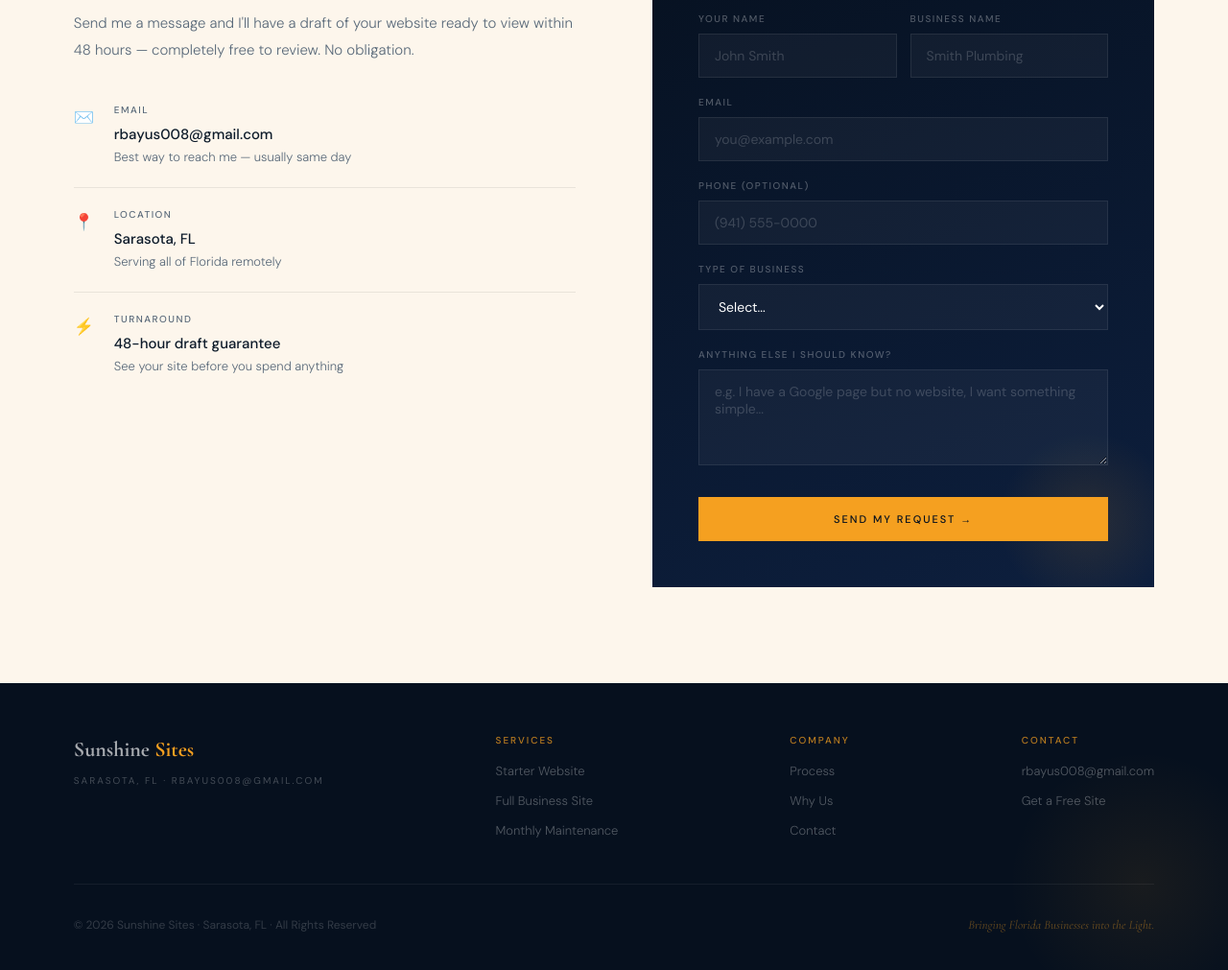
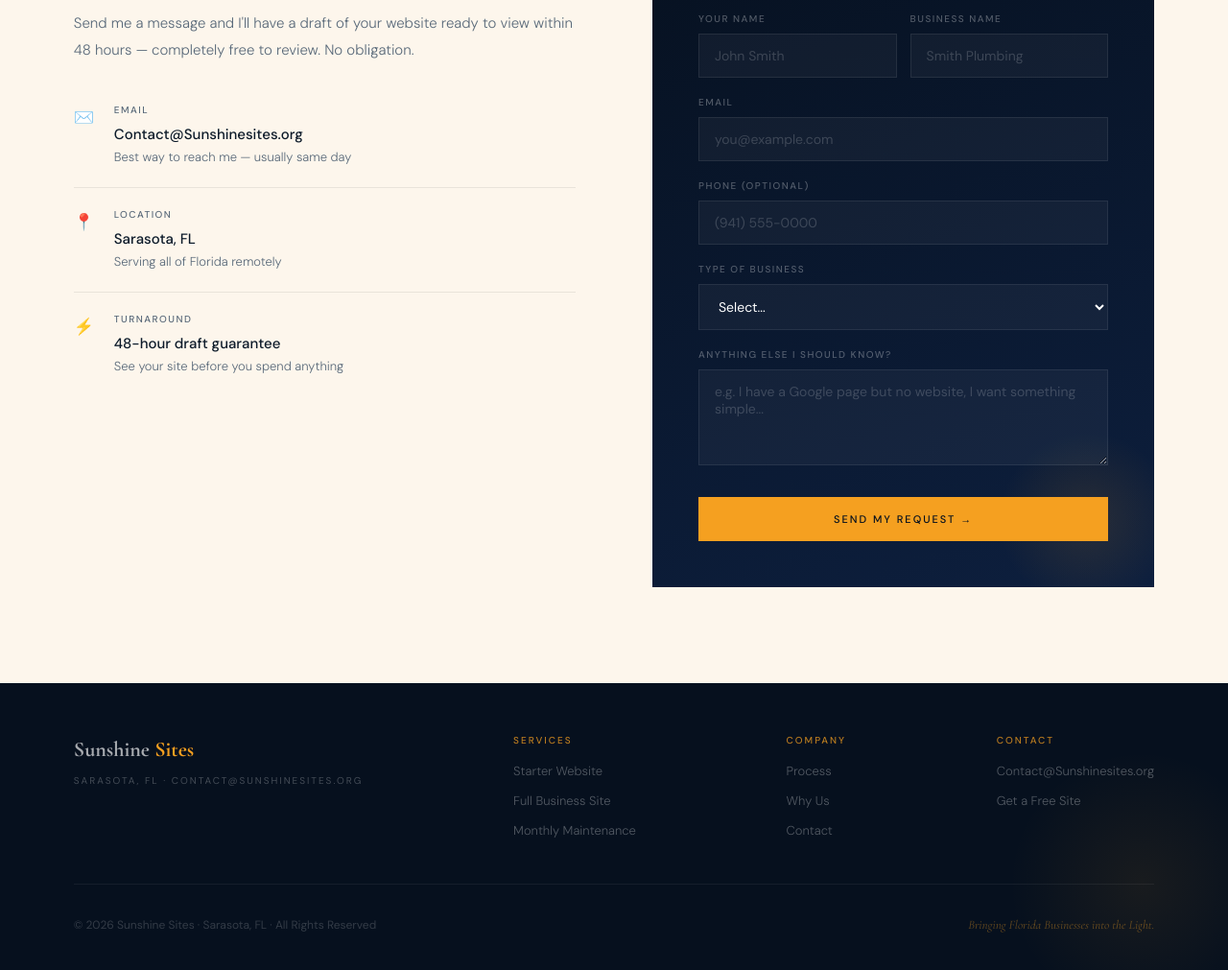
Before and after one commit to SunshineSites/Sunshine-Sites, a plain HTML site: page index.html in a window 1280 px wide. Shown: the part 3580-4591 px from the top of the page at 96% size. Drawn offline with nearby package versions, Linux system fonts and the light colour scheme.

Commit message:
Update email address in index.html

```diff
--- a/index.html
+++ b/index.html
@@ -552,7 +552,7 @@
           <div class="cicon">✉️</div>
           <div>
             <div class="clabel">Email</div>
-            <div class="cval">rbayus008@gmail.com</div>
+            <div class="cval">Contact@Sunshinesites.org</div>
             <div class="cnote">Best way to reach me — usually same day</div>
           </div>
         </div>
@@ -627,7 +627,7 @@
   <div class="footer-top">
     <div>
       <div class="footer-brand">Sunshine <span>Sites</span></div>
-      <div class="footer-brand-sub">Sarasota, FL · rbayus008@gmail.com</div>
+      <div class="footer-brand-sub">Sarasota, FL · Contact@Sunshinesites.org</div>
     </div>
     <div class="footer-col">
       <div class="footer-col-title">Services</div>
@@ -643,7 +643,7 @@
     </div>
     <div class="footer-col">
       <div class="footer-col-title">Contact</div>
-      <a href="mailto:rbayus008@gmail.com">rbayus008@gmail.com</a>
+      <a href="mailto:Contact@Sunshinesites.org">Contact@Sunshinesites.org</a>
       <a href="#contact">Get a Free Site</a>
     </div>
   </div>
```
